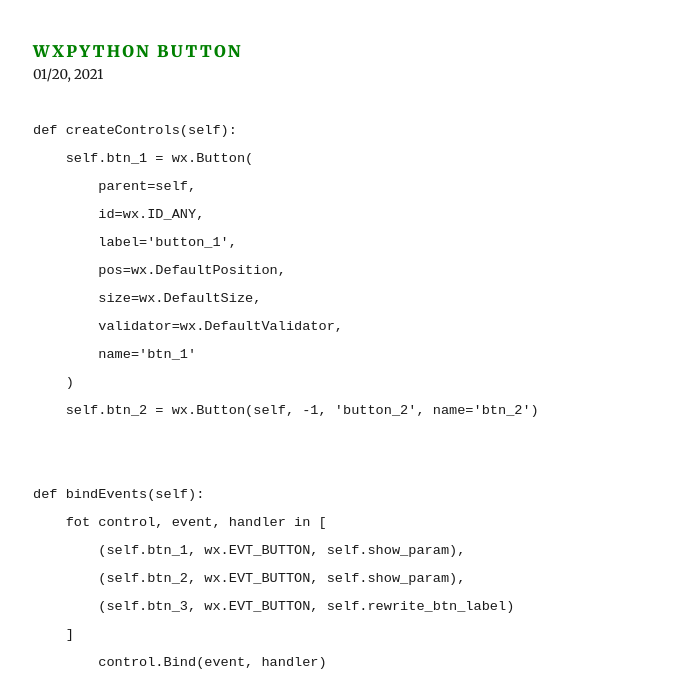
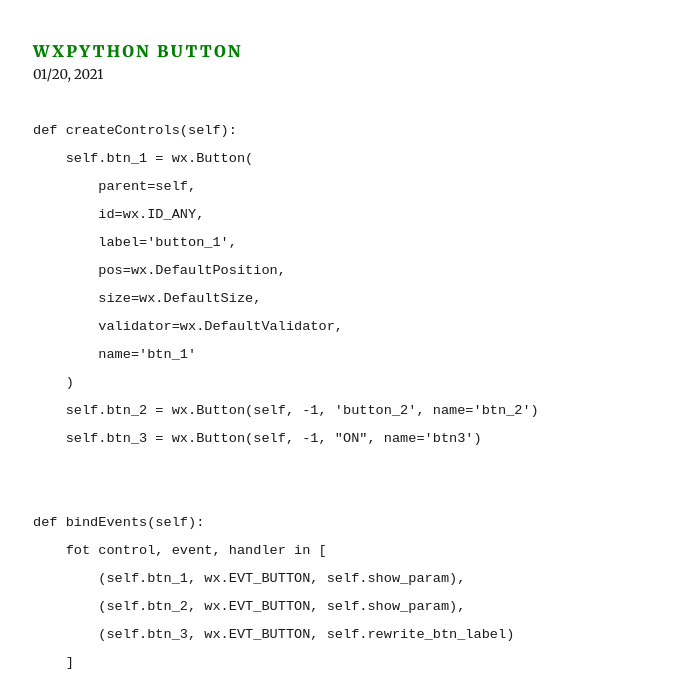
Before and after one commit to taiki-cano/cabo-note, a Gatsby site: page /blog/wxpython-button/ in a window 1280 px wide. Shown: the part 110-793 px from the top of the page, without its empty margins (292-986 px from the left). Built offline with nearby package versions, Linux system fonts and the light colour scheme; Gatsby itself is replaced by a stand-in of ours; some packages are replaced by stand-ins of ours; code samples lack their colours.

Commit message:
Update Blog “wxpython-button”

````diff
--- a/content/blog/wxpython-button.md
+++ b/content/blog/wxpython-button.md
@@ -16,6 +16,7 @@ def createControls(self):
         name='btn_1'
     )
     self.btn_2 = wx.Button(self, -1, 'button_2', name='btn_2')
+    self.btn_3 = wx.Button(self, -1, "ON", name='btn3')
 
 ```
 
````
